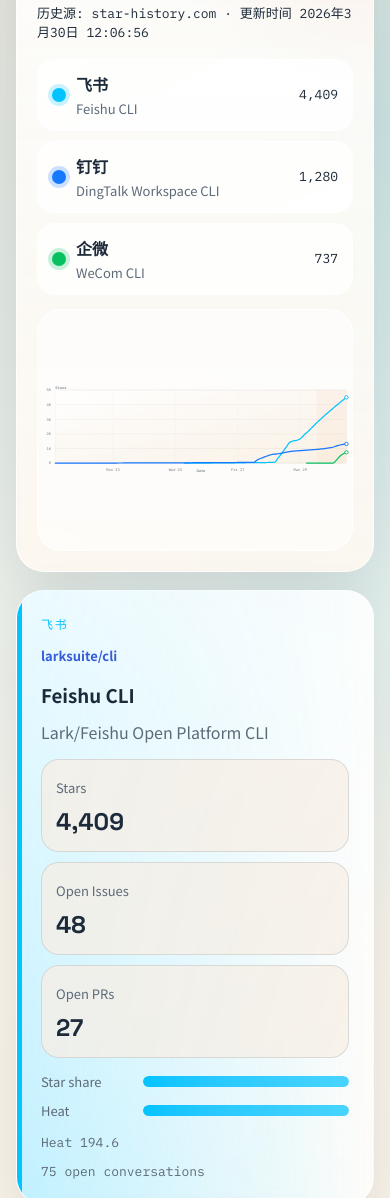
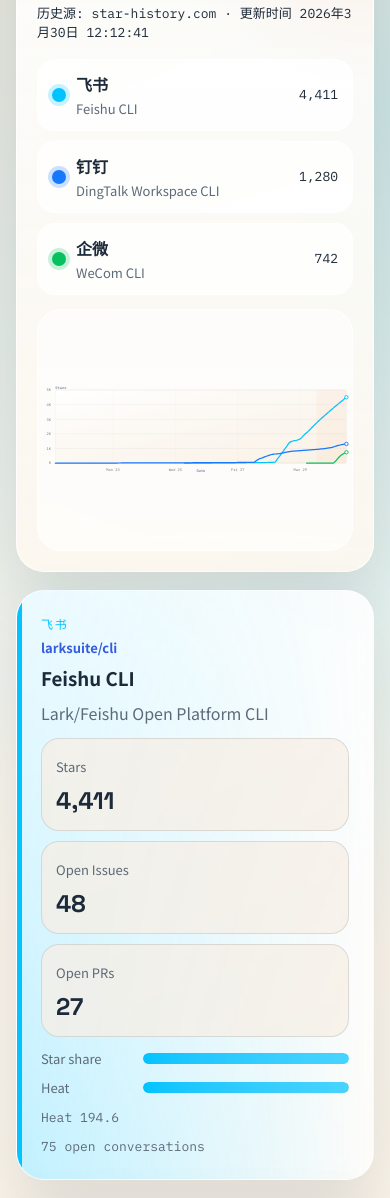
Before and after one commit to sunhaotian-lab/open-cli-dashboard, a website: page docs/index.html in a window 390 px wide. Shown: the part 697-1895 px from the top of the page. Drawn offline with Linux system fonts and the light colour scheme; no server answers.

Commit message:
Tighten repo card spacing

```diff
--- a/docs/data.json
+++ b/docs/data.json
@@ -1,6 +1,6 @@
 {
   "mode": "static",
-  "fetchedAt": "2026-03-30T12:06:54.023Z",
+  "fetchedAt": "2026-03-30T12:12:39.100Z",
   "refreshIntervalMs": 3600000,
   "source": "GitHub repository pages",
   "repos": [
@@ -13,7 +13,7 @@
       "url": "https://github.com/larksuite/cli",
       "accent": "#00C3FF",
       "description": "Lark/Feishu Open Platform CLI",
-      "stars": 4409,
+      "stars": 4411,
       "issues": 48,
       "prs": 27,
       "openConversations": 75,
@@ -45,16 +45,16 @@
       "url": "https://github.com/WecomTeam/wecom-cli",
       "accent": "#07C160",
       "description": "Enterprise WeChat command line interface",
-      "stars": 737,
+      "stars": 742,
       "issues": 12,
       "prs": 1,
       "openConversations": 13,
-      "heat": 29.9,
-      "starsLabel": "737"
+      "heat": 30,
+      "starsLabel": "742"
     }
   ],
   "summary": {
-    "totalStars": 6426,
+    "totalStars": 6433,
     "totalIssues": 74,
     "totalPrs": 31,
     "totalRepos": 3,
@@ -63,12 +63,12 @@
   },
   "history": [
     {
-      "timestamp": "2026-03-30T12:06:54.023Z",
+      "timestamp": "2026-03-30T12:12:39.100Z",
       "repos": [
         {
           "id": "feishu",
           "label": "飞书",
-          "stars": 4409,
+          "stars": 4411,
           "issues": 48,
           "prs": 27
         },
@@ -82,7 +82,7 @@
         {
           "id": "wecom",
           "label": "企微",
-          "stars": 737,
+          "stars": 742,
           "issues": 12,
           "prs": 1
         }
@@ -90,7 +90,7 @@
     }
   ],
   "starHistory": {
-    "fetchedAt": "2026-03-30T12:06:56.717Z",
+    "fetchedAt": "2026-03-30T12:12:41.972Z",
     "refreshIntervalMs": 43200000,
     "source": "star-history.com",
     "sourceUrl": "https://api.star-history.com/svg?repos=larksuite%2Fcli%2Cdingtalk-real-ai%2Fdingtalk-workspace-cli%2Cwecomteam%2Fwecom-cli&type=Date",
--- a/docs/index.html
+++ b/docs/index.html
@@ -10,7 +10,7 @@
       href="https://fonts.googleapis.com/css2?family=IBM+Plex+Mono:wght@400;500&family=Noto+Sans+SC:wght@400;500;700&family=Space+Grotesk:wght@500;700&display=swap"
       rel="stylesheet"
     />
-    <link rel="stylesheet" href="./styles.css?v=20260330-2015" />
+    <link rel="stylesheet" href="./styles.css?v=20260330-2020" />
   </head>
   <body>
     <div class="page-shell">
@@ -109,6 +109,6 @@
       </main>
     </div>
 
-    <script type="module" src="./app.js?v=20260330-2015"></script>
+    <script type="module" src="./app.js?v=20260330-2020"></script>
   </body>
 </html>
--- a/docs/styles.css
+++ b/docs/styles.css
@@ -330,10 +330,9 @@
 }
 
 .repo-card {
-  display: grid;
-  grid-template-rows: 56px 72px 82px auto auto auto;
-  row-gap: 18px;
-  align-content: start;
+  display: flex;
+  flex-direction: column;
+  gap: 14px;
   border-radius: 28px;
   padding: 24px;
   background:
@@ -356,9 +355,8 @@
 .repo-topline {
   display: grid;
   grid-template-columns: minmax(0, 1fr) minmax(160px, 230px);
-  gap: 16px;
+  gap: 12px;
   align-items: start;
-  min-height: 56px;
 }
 
 .repo-slug {
@@ -377,7 +375,6 @@
     opacity 160ms ease,
     transform 160ms ease;
   overflow: hidden;
-  min-height: calc(1.22em * 2);
   -webkit-box-orient: vertical;
   -webkit-line-clamp: 2;
 }
@@ -402,7 +399,6 @@
   display: -webkit-box;
   align-self: start;
   overflow: hidden;
-  min-height: calc(1.12em * 2);
   -webkit-box-orient: vertical;
   -webkit-line-clamp: 2;
 }
@@ -414,7 +410,6 @@
   display: -webkit-box;
   align-self: start;
   overflow: hidden;
-  min-height: calc(1.6em * 2);
   -webkit-box-orient: vertical;
   -webkit-line-clamp: 2;
 }
@@ -591,8 +586,7 @@
   }
 
   .repo-card {
-    grid-template-rows: auto;
-    row-gap: 14px;
+    gap: 12px;
   }
 
   .repo-topline {
@@ -608,7 +602,6 @@
   .repo-title,
   .repo-description,
   .repo-slug {
-    min-height: 0;
     display: block;
   }
 
--- a/public/styles.css
+++ b/public/styles.css
@@ -330,10 +330,9 @@
 }
 
 .repo-card {
-  display: grid;
-  grid-template-rows: 56px 72px 82px auto auto auto;
-  row-gap: 18px;
-  align-content: start;
+  display: flex;
+  flex-direction: column;
+  gap: 14px;
   border-radius: 28px;
   padding: 24px;
   background:
@@ -356,9 +355,8 @@
 .repo-topline {
   display: grid;
   grid-template-columns: minmax(0, 1fr) minmax(160px, 230px);
-  gap: 16px;
+  gap: 12px;
   align-items: start;
-  min-height: 56px;
 }
 
 .repo-slug {
@@ -377,7 +375,6 @@
     opacity 160ms ease,
     transform 160ms ease;
   overflow: hidden;
-  min-height: calc(1.22em * 2);
   -webkit-box-orient: vertical;
   -webkit-line-clamp: 2;
 }
@@ -402,7 +399,6 @@
   display: -webkit-box;
   align-self: start;
   overflow: hidden;
-  min-height: calc(1.12em * 2);
   -webkit-box-orient: vertical;
   -webkit-line-clamp: 2;
 }
@@ -414,7 +410,6 @@
   display: -webkit-box;
   align-self: start;
   overflow: hidden;
-  min-height: calc(1.6em * 2);
   -webkit-box-orient: vertical;
   -webkit-line-clamp: 2;
 }
@@ -591,8 +586,7 @@
   }
 
   .repo-card {
-    grid-template-rows: auto;
-    row-gap: 14px;
+    gap: 12px;
   }
 
   .repo-topline {
@@ -608,7 +602,6 @@
   .repo-title,
   .repo-description,
   .repo-slug {
-    min-height: 0;
     display: block;
   }
 
```
Also changed, not shown: public/data.json (+10 -10 lines), public/index.html (+2 -2 lines).
